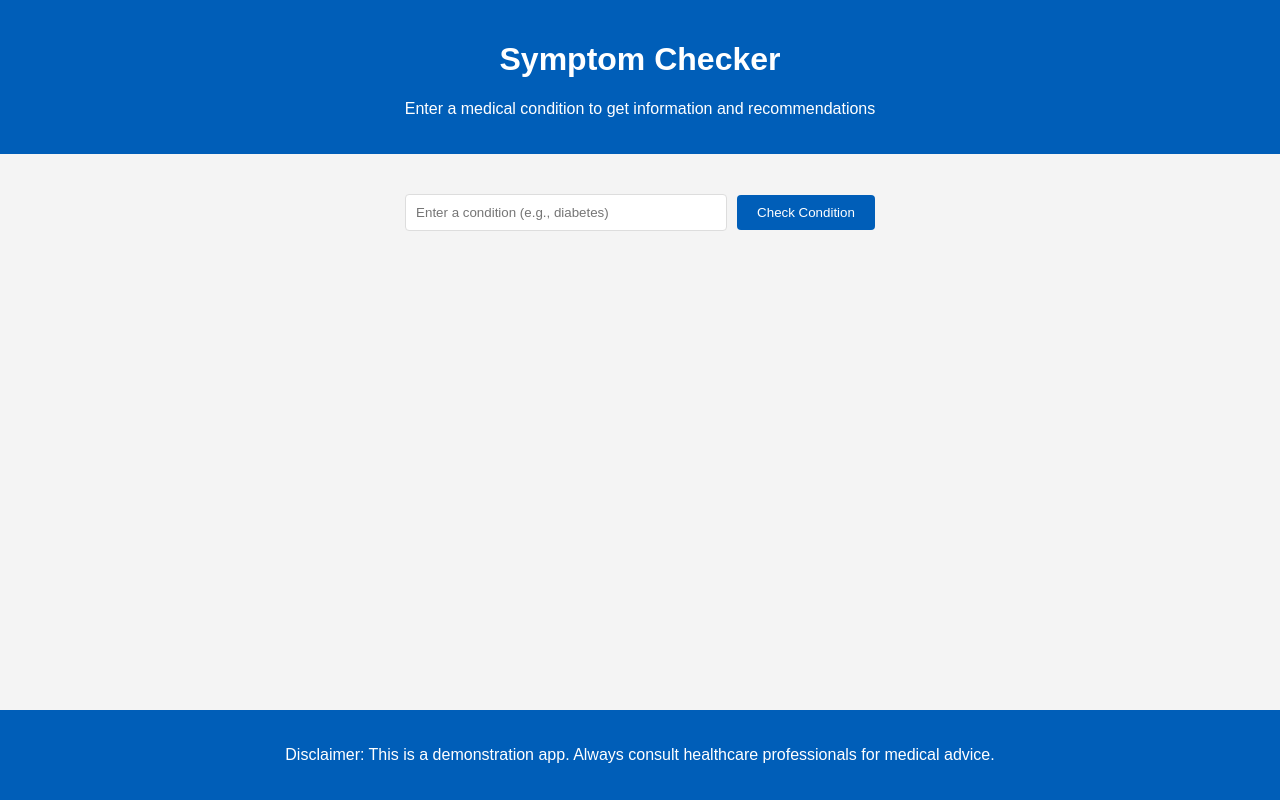
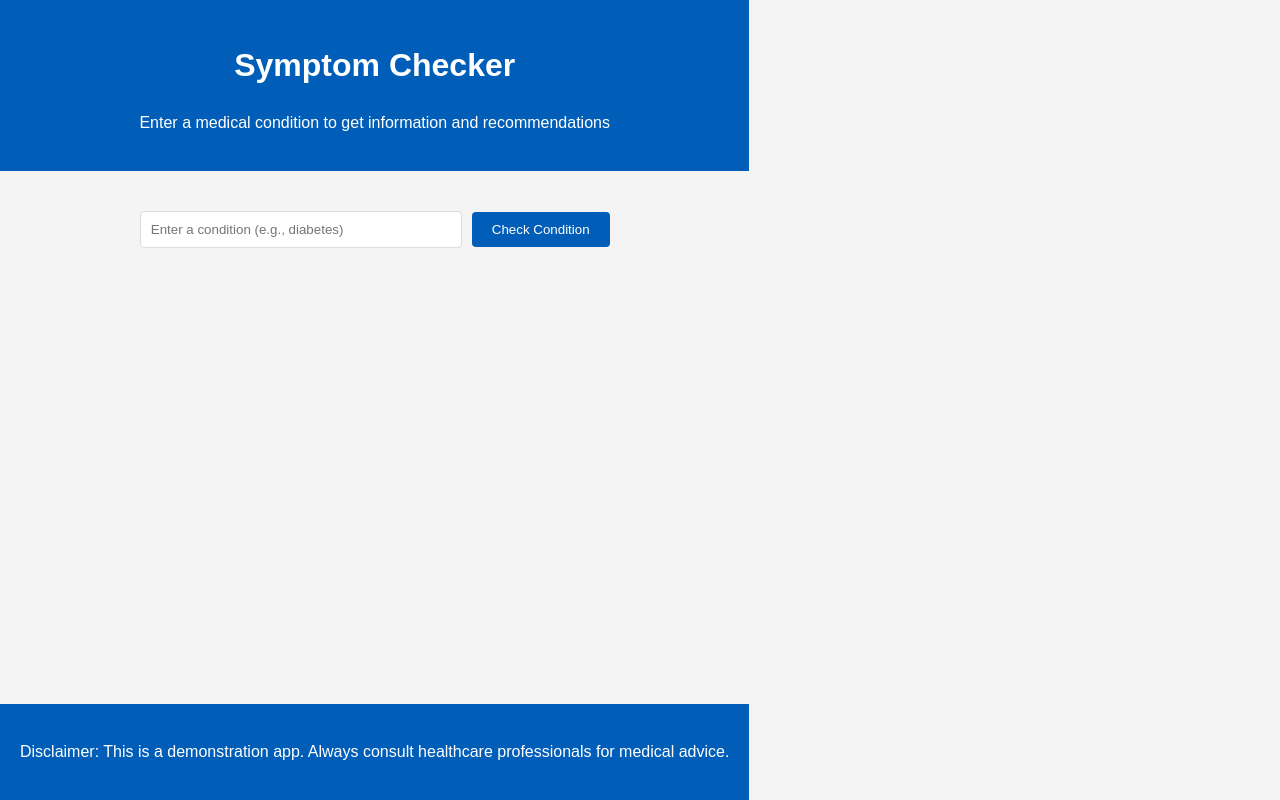
Before and after one commit to Michaeluwakz/Symptom-Checker, a React (Vite) app: page / in a window 1280 px wide. Built offline with nearby package versions, Linux system fonts and the light colour scheme.

Commit message:
Update main.jsx

```diff
--- a/src/main.jsx
+++ b/src/main.jsx
@@ -2,9 +2,13 @@ import React from 'react';
 import ReactDOM from 'react-dom/client';
 import App from './App';
 import './styles/App.css';
+import './index.css';
+import ErrorBoundary from './components/ErrorBoundary';
 
 ReactDOM.createRoot(document.getElementById('root')).render(
   <React.StrictMode>
-    <App />
+    <ErrorBoundary>
+      <App />
+    </ErrorBoundary>
   </React.StrictMode>
 );
```
